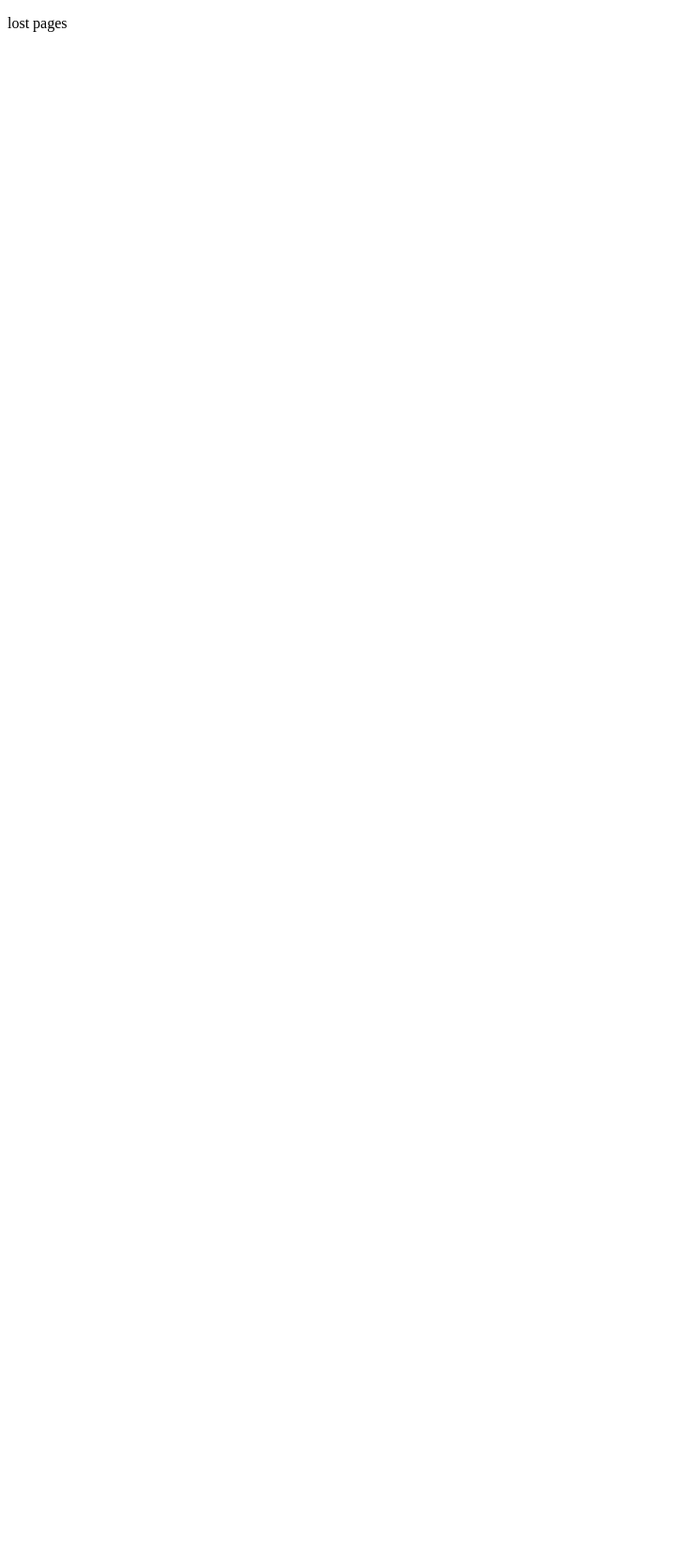
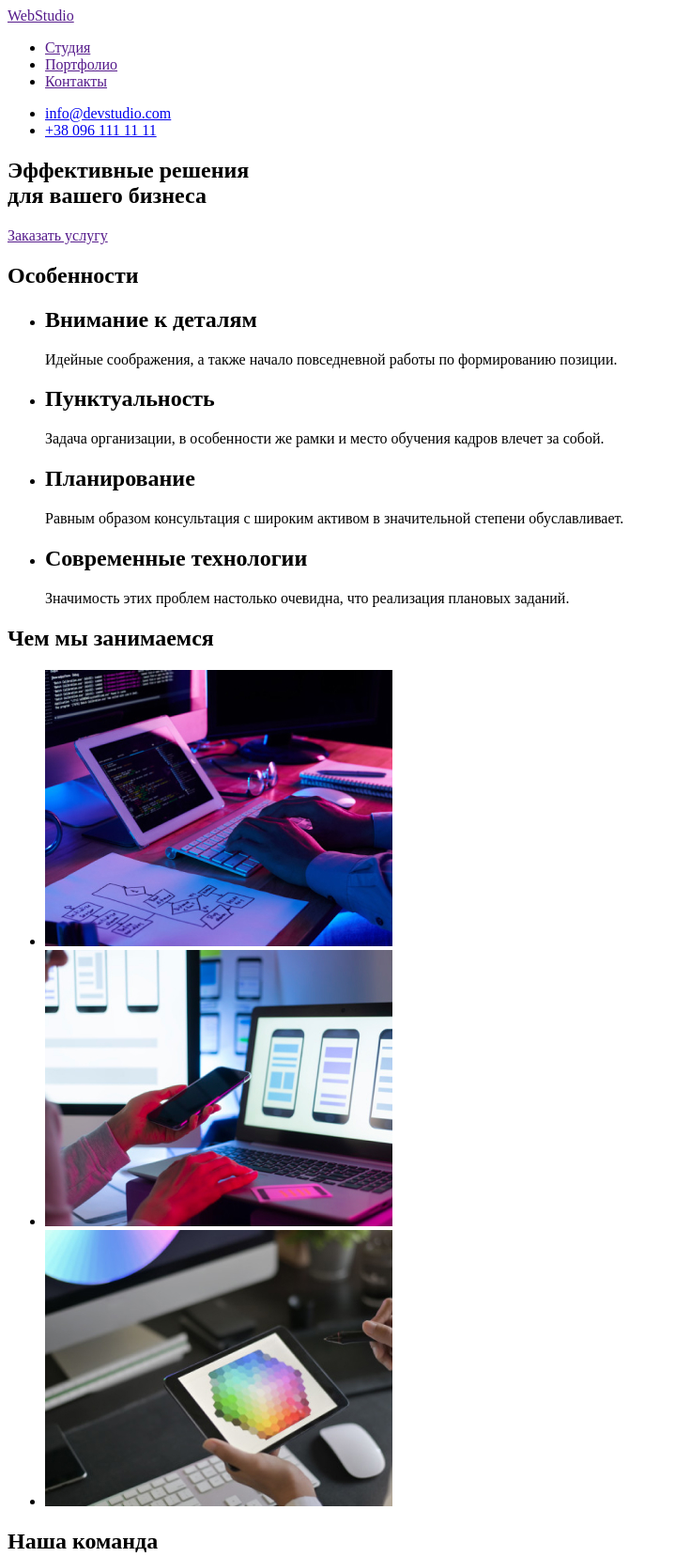
Before and after one commit to pomafess/goit-markup-hw-01, a plain HTML site: page index.html in a window 1280 px wide. Shown: the top 1657 px of the page at 94% size, without its empty margins (0-719 px from the left). Before the commit the page ends 800 px from the top, so only its background shows below. Drawn offline with Linux system fonts and the light colour scheme.

Commit message:
Первое ДЗ

```diff
--- a/index.html
+++ b/index.html
@@ -1,13 +1,111 @@
 <!DOCTYPE html>
-<html lang="en">
+<html lang="ru">
 <head>
     <meta charset="UTF-8">
     <meta name="viewport" content="width=device-width, initial-scale=1.0">
-    <title>First push</title>
+    <title>Главная</title>
 </head>
 <body>
-    <div>
-        <p>lost pages</p>
-    </div>
+    <!--Верхняя линия-->
+    <header>
+        <nav>
+        <a lang="en" href="">WebStudio</a>
+        <ul>
+            <li><a href="">Студия</a> </li>
+            <li><a href="">Портфолио</a> </li>
+            <li><a href="">Контакты</a> </li>
+        </ul>
+        </nav>
+        <ul>
+            <li> <a lang="en" href="mailto:info@devstudio.com">info@devstudio.com</a> </li>
+            <li> <a lang="en" href="tel:+380961111111">+38 096 111 11 11</a> </li>
+        </ul>
+    </header>
+    <!--Шапка-->
+    <main>
+    <section>
+        <h1>Эффективные решения <br /> для вашего бизнеса</h1>
+        <a href="">Заказать услугу</a>
+    </section>
+    <!--Особенности-->
+    <section>
+        <h2>Особенности</h2>
+        <ul>
+        <li>
+            <h2>Внимание к деталям</h2>
+            <p>Идейные соображения,
+               а также начало повседневной работы
+               по формированию позиции.</p>
+        </li>
+        <li>
+            <h2>Пунктуальность</h2>
+            <p>Задача организации,
+              в особенности же рамки и место обучения
+              кадров влечет за собой.</p>
+        </li>
+        <li>
+            <h2>Планирование</h2>
+            <p>Равным образом консультация с широким активом
+                 в значительной степени обуславливает.</p>
+        </li>
+        <li>
+            <h2>Современные технологии</h2>
+            <p>Значимость этих проблем настолько очевидна,
+                 что реализация плановых заданий.</p>
+        </li>
+        </ul>
+    </section>
+    <!--Чем мы занимаемся-->
+    <section>
+        <h2>Чем мы занимаемся</h2>
+        <ul>
+            <li>
+                <img src="./img/img1.jpg" alt="Разработчик за работой" width="370" />
+            </li>
+            <li>
+                <img src="./img/img2.jpg" alt="Дизайны приложения для смартфона" width="370" />
+            </li>
+            <li>
+                <img src="./img/img3.jpg" alt="Варианты цвета дизайна на планшете" width="370" />
+            </li>
+        </ul>
+    </section>
+    <!--Наша команда-->
+    <section>
+        <h2>Наша команда</h2>
+        <ul>
+            <li>
+                <img src="./img/teamcard1.jpg" alt="Фото Игорь Демьяненко" width="270" />
+                <h3>Игорь Демьяненко</h3>
+                <p lang="en">Product Designer</p>
+            </li>
+            <li>
+                <img src="./img/teamcard2.jpg" alt="Фото Ольга Репина" width="270" />
+                <h3>Ольга Репина</h3>
+                <p lang="en">Frontend Developer</p>
+            </li>
+            <li>
+                <img src="./img/teamcard3.jpg" alt="Фото Николай Тарасов" width="270" />
+                <h3>Николай Тарасов</h3>
+                <p lang="en">Marketing</p>
+            </li>
+            <li>
+                <img src="./img/teamcard4.jpg" alt="Фото Михаил Ермаков" width="270" />
+                <h3>Михаил Ермаков</h3>
+                <p lang="en">UI Designer</p>
+            </li>
+        </ul>
+    </section>
+    </main>
+    <!--Подвал-->
+    <footer>
+        <a lang="en" href="">WebStudio</a>
+        <address>г. Киев, пр-т Леси Украинки, 26</address>
+        <address>
+        <a lang="en" href="mailto:info@devstudio.com">info@devstudio.com</a>
+        <a lang="en" href="tel:+380961111111">+38 096 111 11 11</a>
+        </address>
+    </footer>
+
 </body>
 </html>
```
Also changed, not shown: img/img1.jpg (added), img/img2.jpg (added), img/img3.jpg (added), img/teamcard1.jpg (added), img/teamcard2.jpg (added), img/teamcard3.jpg (added), img/teamcard4.jpg (added).
